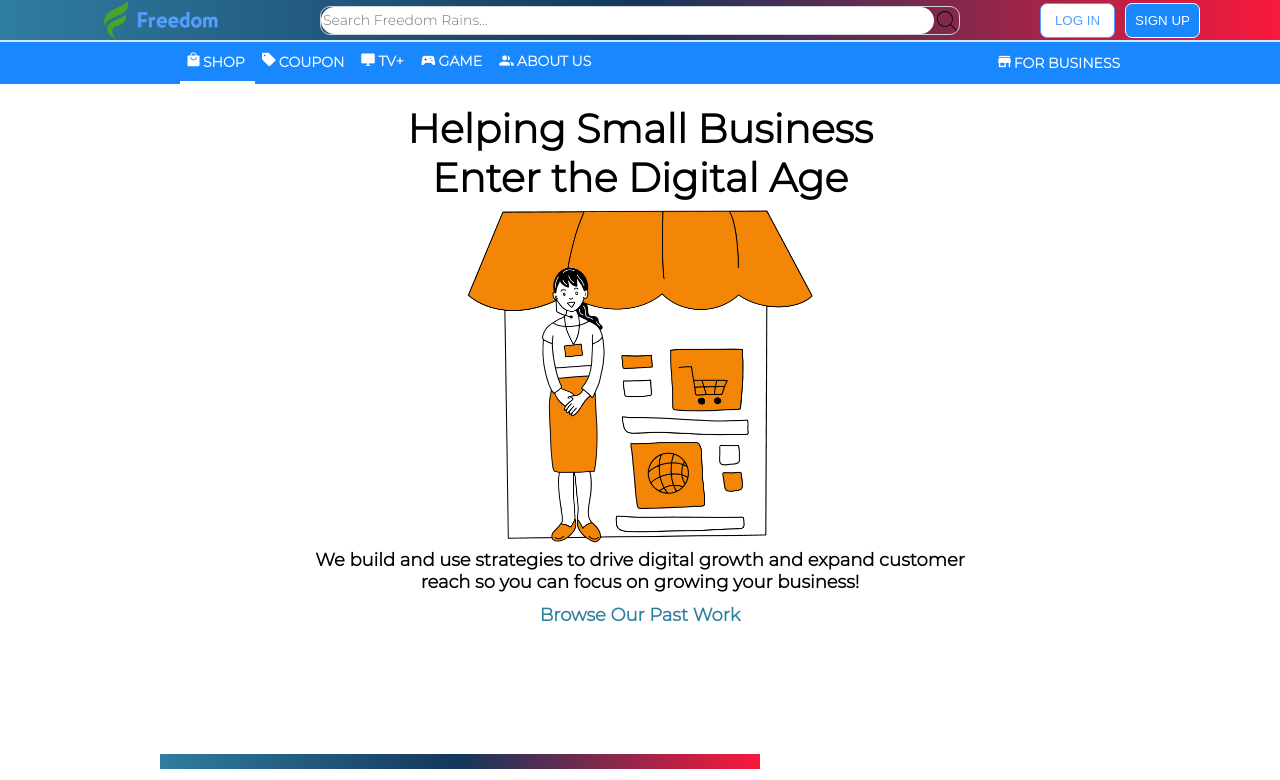
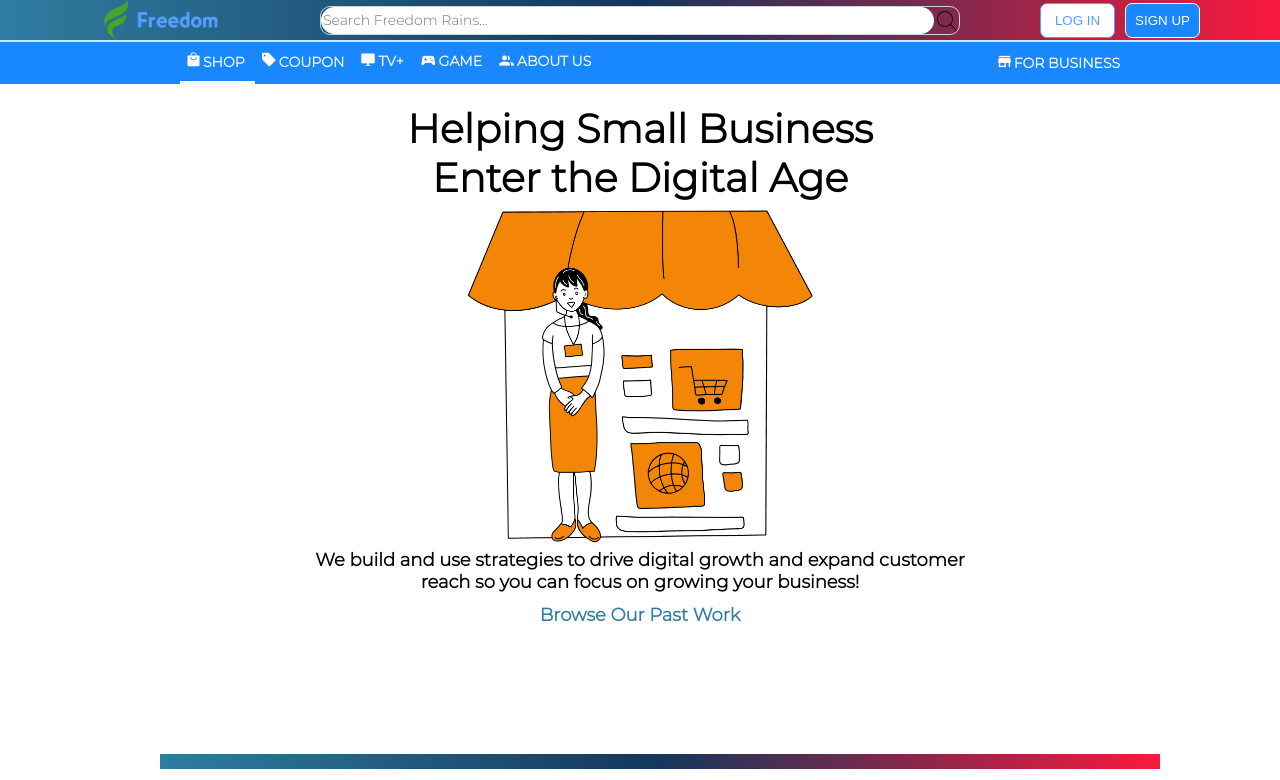
Before and after one commit to abstudios617/freedom-rains, a React (Create React App) app in the folder client/: page /team in a window 1280 px wide. Shown: the top 780 px of the page. Built offline with nearby package versions, Linux system fonts and the light colour scheme; no server answers; what use-ssr would draw is missing.

Commit message:
quick fix

```diff
--- a/client/src/pages/about-us/aboutUs.style.js
+++ b/client/src/pages/about-us/aboutUs.style.js
@@ -50,7 +50,7 @@ export const BrowseContainer = styled.div`
 `;
 
 export const BorderContainer = styled.div`
-  width: 600px;
+  width: 1000px;
   height: 15px;
   background: linear-gradient( to right, #2F7DA1, #14365B, #F9193D);
 `;
```
